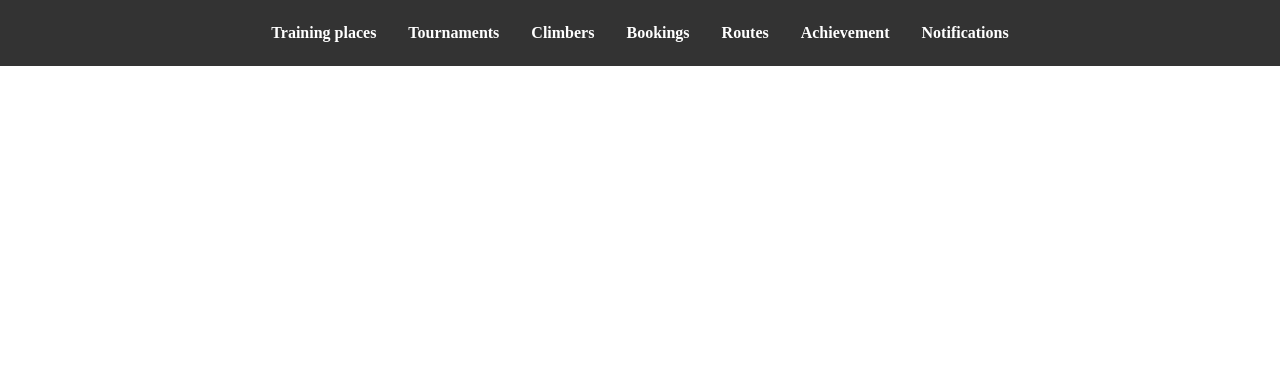
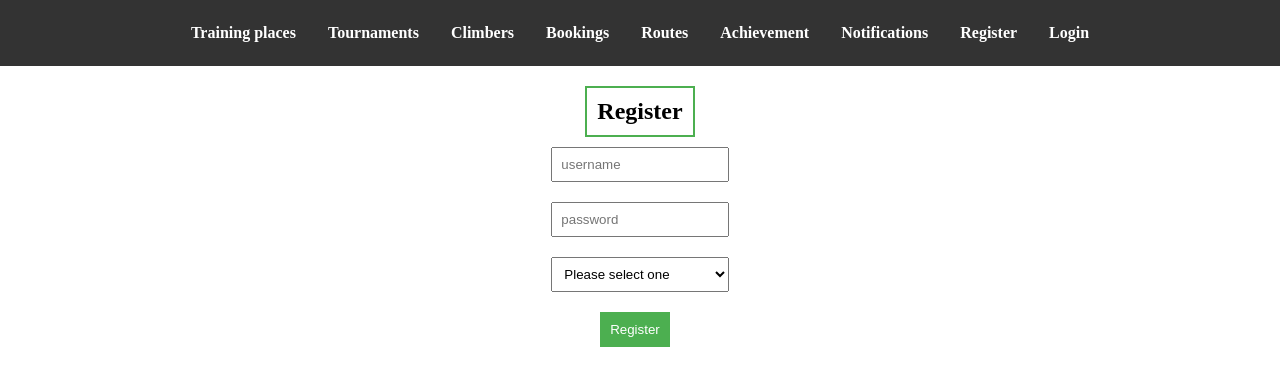
Before and after one commit to rsushe/climbooking, a Vue app in the folder frontend/: page /register in a window 1280 px wide. Shown: the top 386 px of the page. Built offline with nearby package versions, Linux system fonts and the light colour scheme.

Commit message:
register and login front iter-2

```diff
--- a/frontend/src/components/AppHeader.vue
+++ b/frontend/src/components/AppHeader.vue
@@ -9,6 +9,8 @@
         <li><router-link to="/routes">Routes</router-link></li>
         <li><router-link to="/achievement">Achievement</router-link></li>
         <li><router-link to="/notifications">Notifications</router-link></li>
+        <li><router-link to="/register">Register</router-link></li>
+        <li><router-link to="/login">Login</router-link></li>
       </ul>
     </nav>
   </header>
--- a/frontend/src/components/LoginForm.vue
+++ b/frontend/src/components/LoginForm.vue
@@ -5,6 +5,8 @@
       <input v-model="username" type="text" placeholder="username" required>
       <input v-model="password" type="password" placeholder="password" required>
       <button type="submit">Login</button>
+      <div v-if="loginSuccess" class="message success">Login Successful!</div>
+      <div v-if="errorMessage" class="message error">{{ errorMessage }}</div>
     </form>
   </div>
 </template>
@@ -15,6 +17,8 @@ export default {
     return {
       username: '',
       password: '',
+      loginSuccess: false,
+      errorMessage: '',
     };
   },
   methods: {
@@ -25,9 +29,13 @@ export default {
           password: this.password,
         });
         console.log('Login successful', response);
-        this.$store.dispatch('authenticateUser', response.data);
+        this.loginSuccess = true;
+        this.errorMessage = '';
+
       } catch (error) {
         console.log('Login failed', error);
+        this.loginSuccess = false;
+        this.errorMessage = error.response.data.message || 'Login failed';
       }
     }
   }
@@ -35,5 +43,42 @@ export default {
 </script>
 
 <style scoped>
+.login-form h2 {
+  text-align: center;
+  padding: 10px;
+  border: 2px solid #4CAF50; /* Измените цвет на ваше усмотрение */
+  width: fit-content;
+  margin: 0 auto; /* Автоматические отступы для центрирования */
+  border-radius: 5px; /* Добавляет скругление углов */
+}
+
+/* Стили для формы, чтобы убедиться, что она центрирована и имеет отступы */
+.login-form {
+  display: flex;
+  flex-direction: column;
+  align-items: center;
+  padding: 20px;
+}
+
+/* Стилизация кнопок для согласованности */
+.login-form button {
+  cursor: pointer;
+  background-color: #4CAF50;
+  color: white;
+  border: none;
+  padding: 10px;
+  margin-top: 10px;
+}
+
+.login-form input, .login-form select {
+  margin: 10px 0;
+  padding: 8px;
+  width: 90%;
+  box-sizing: border-box;
+}
+
+.message.success {
+  color: green;
+}
 
 </style>
--- a/frontend/src/components/RegisterForm.vue
+++ b/frontend/src/components/RegisterForm.vue
@@ -16,6 +16,8 @@
         </option>
       </select>
       <button type="submit">Register</button>
+      <div v-if="registrationSuccess" class="message success">Registration Successful!</div>
+      <div v-if="errorMessage" class="message error">{{ errorMessage }}</div>
     </form>
   </div>
 </template>
@@ -27,6 +29,8 @@ export default {
       username: '',
       password: '',
       role: '',
+      registrationSuccess: false,
+      errorMessage: '',
     };
   },
   methods: {
@@ -38,8 +42,12 @@ export default {
           role: this.role,
         });
         console.log('Registration successful', response);
+        this.registrationSuccess = true;
+        this.errorMessage = '';
       } catch (error) {
         console.log('Registration failed', error);
+        this.registrationSuccess = false;
+        this.errorMessage = error.response.data.message || 'Registration failed';
       }
     }
   }
@@ -47,5 +55,41 @@ export default {
 </script>
 
 <style scoped>
+.register-form h2 {
+  text-align: center;
+  padding: 10px;
+  border: 2px solid #4CAF50;
+  width: fit-content;
+  margin: 0 auto;
+}
+
+.register-form {
+  display: flex;
+  flex-direction: column;
+  align-items: center;
+  padding: 20px;
+}
+
+
+.register-form button {
+  cursor: pointer;
+  background-color: #4CAF50;
+  color: white;
+  border: none;
+  padding: 10px;
+  margin-top: 10px;
+}
+
+.register-form input,
+.register-form select {
+  margin: 10px 0;
+  padding: 8px;
+  width: 90%;
+  box-sizing: border-box;
+}
+
+.message.success {
+  color: green;
+}
 
 </style>
```
Also changed, not shown: frontend/src/main.js (+10 -0 lines).
